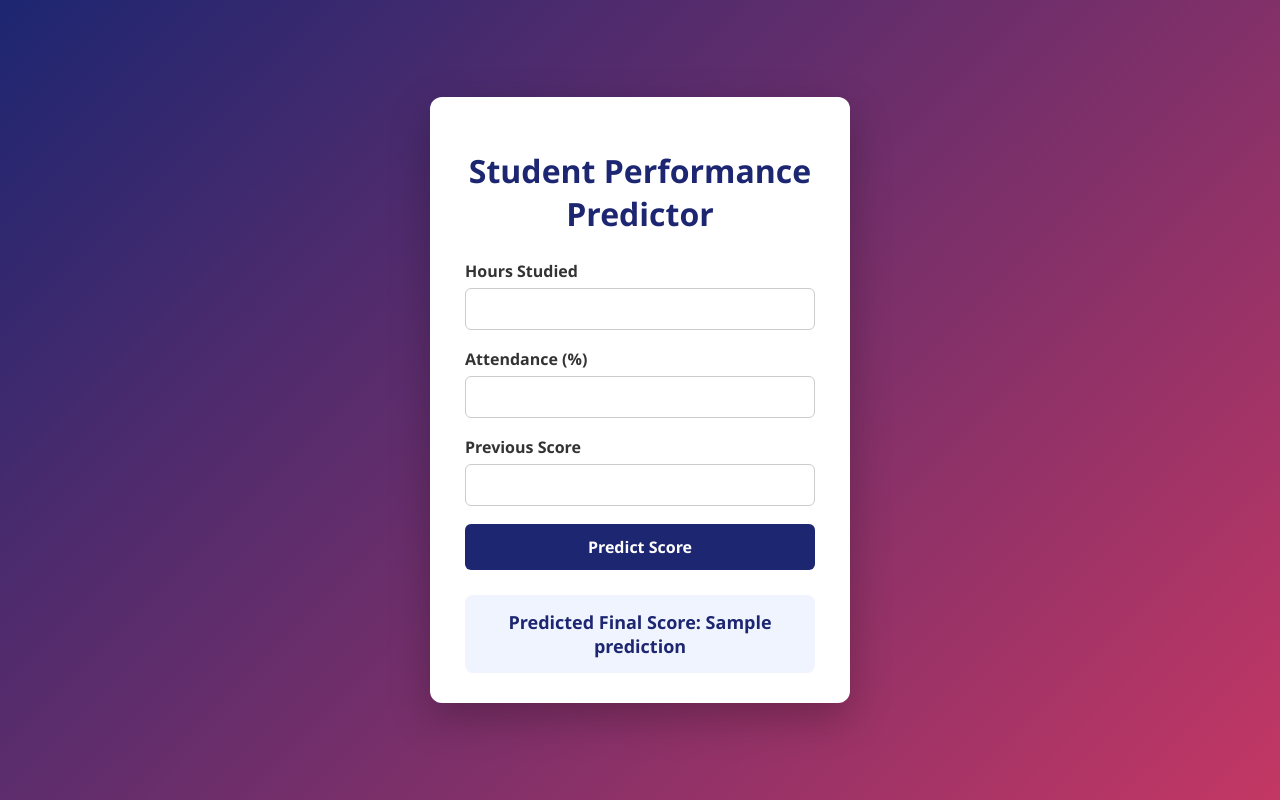
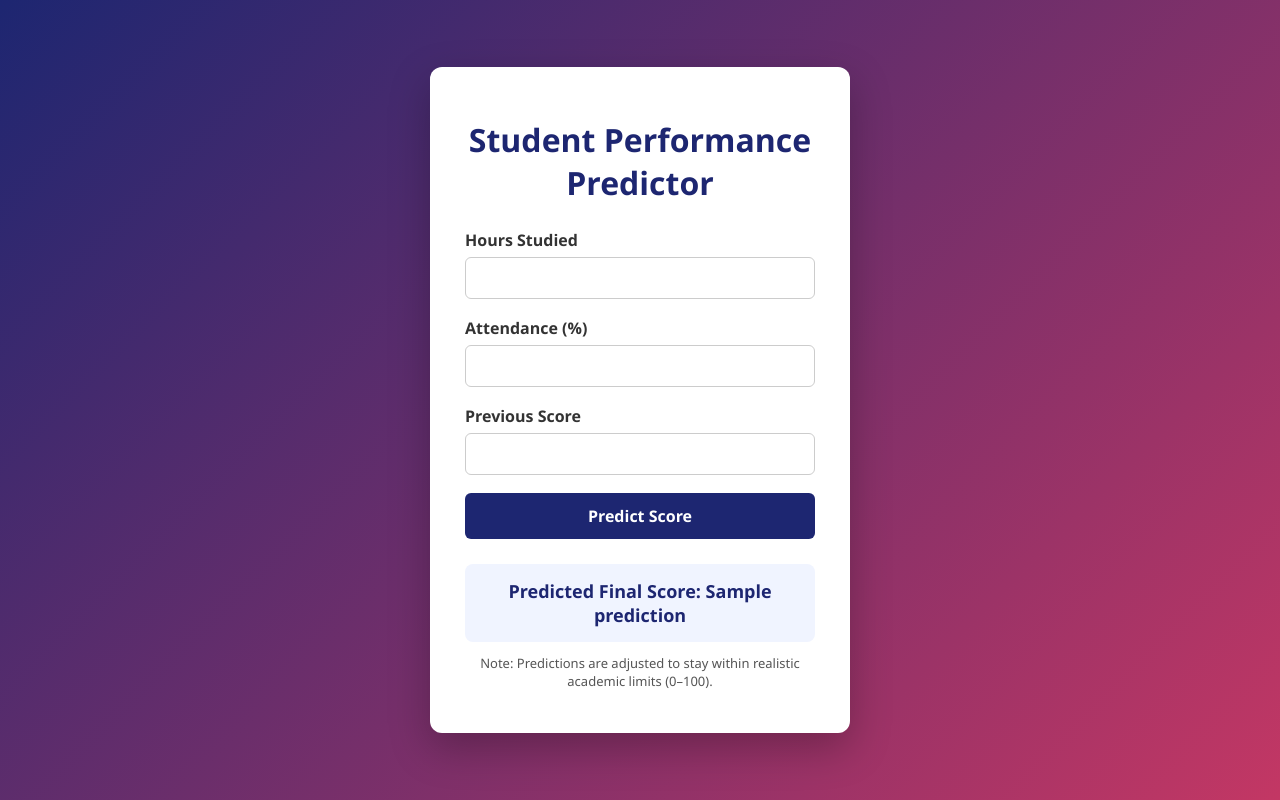
Before and after one commit to Basudev-Das25/student-performance-ai, a Flask app: template app/templates/index.html in a window 1280 px wide. Run offline with Flask 3, Linux system fonts and the light colour scheme; the template is opened without the code that fills it: most values are stand-ins (such as "Sample title", 1, 10 or a date in 2020); parts of the project's set-up code (start-up, migrations or seed data) failed here and were passed over.

Commit message:
Added domain-aware prediction limits with UI explanantion

```diff
--- a/app/app.py
+++ b/app/app.py
@@ -23,7 +23,8 @@ def home():
             columns=["hours_studied", "attendance", "previous_score"]
         )
 
-        prediction = round(model.predict(input_data)[0], 2)
+        raw_prediction = model.predict(input_data)[0]
+        prediction = round(min(max(raw_prediction, 0), 100), 2)
 
     return render_template('index.html', prediction=prediction)
 
--- a/app/static/style.css
+++ b/app/static/style.css
@@ -78,3 +78,10 @@ button:hover {
     font-weight: bold;
     color: #1d2671;
 }
+
+.note {
+    margin-top: 12px;
+    font-size: 13px;
+    color: #555;
+    text-align: center;
+}
--- a/app/templates/index.html
+++ b/app/templates/index.html
@@ -33,6 +33,10 @@
         <div class="result">
             Predicted Final Score: {{ prediction }}
         </div>
+
+        <p class="note">
+            Note: Predictions are adjusted to stay within realistic academic limits (0–100).
+        </p>
     {% endif %}
 </div>
 
```
